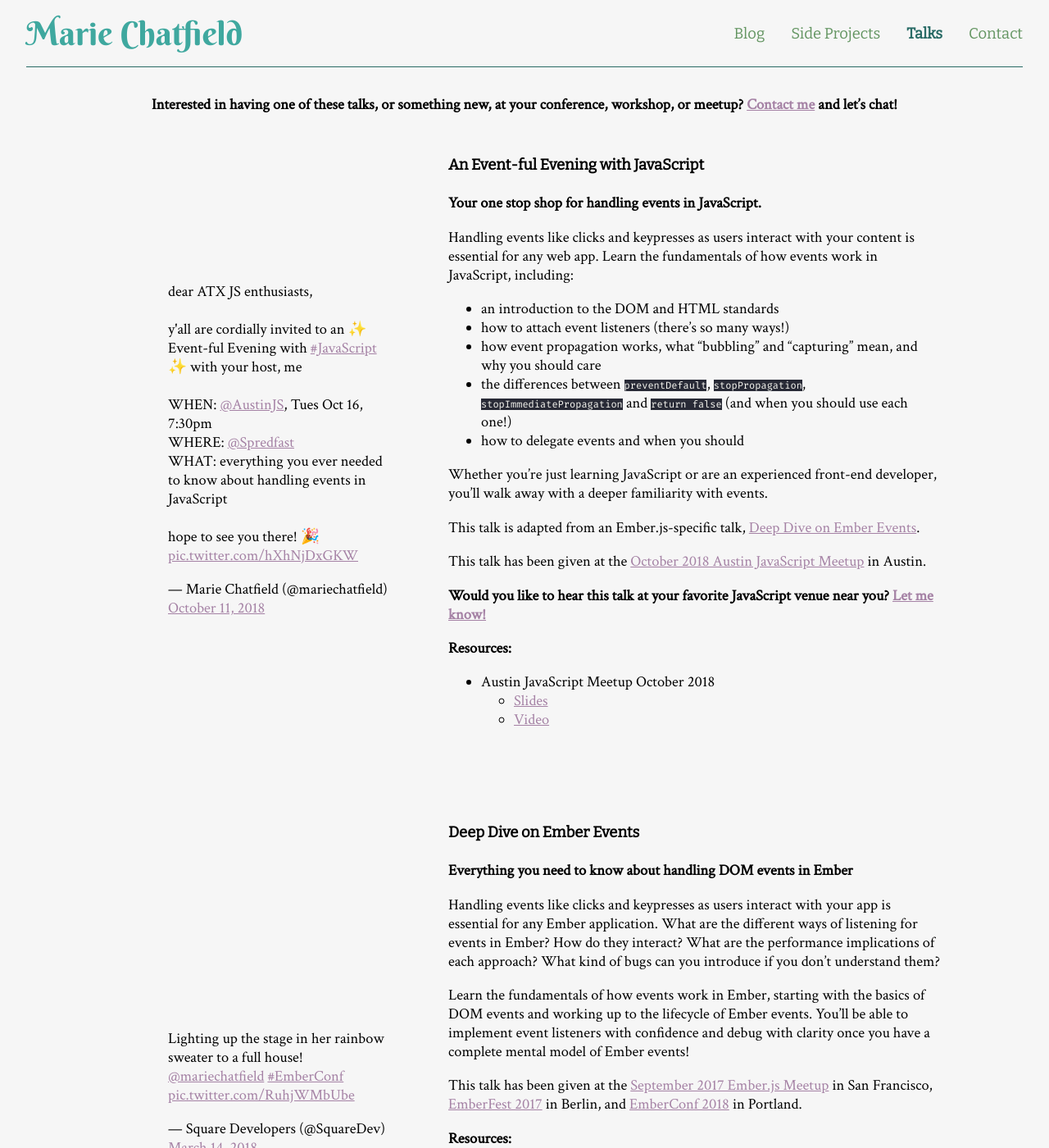
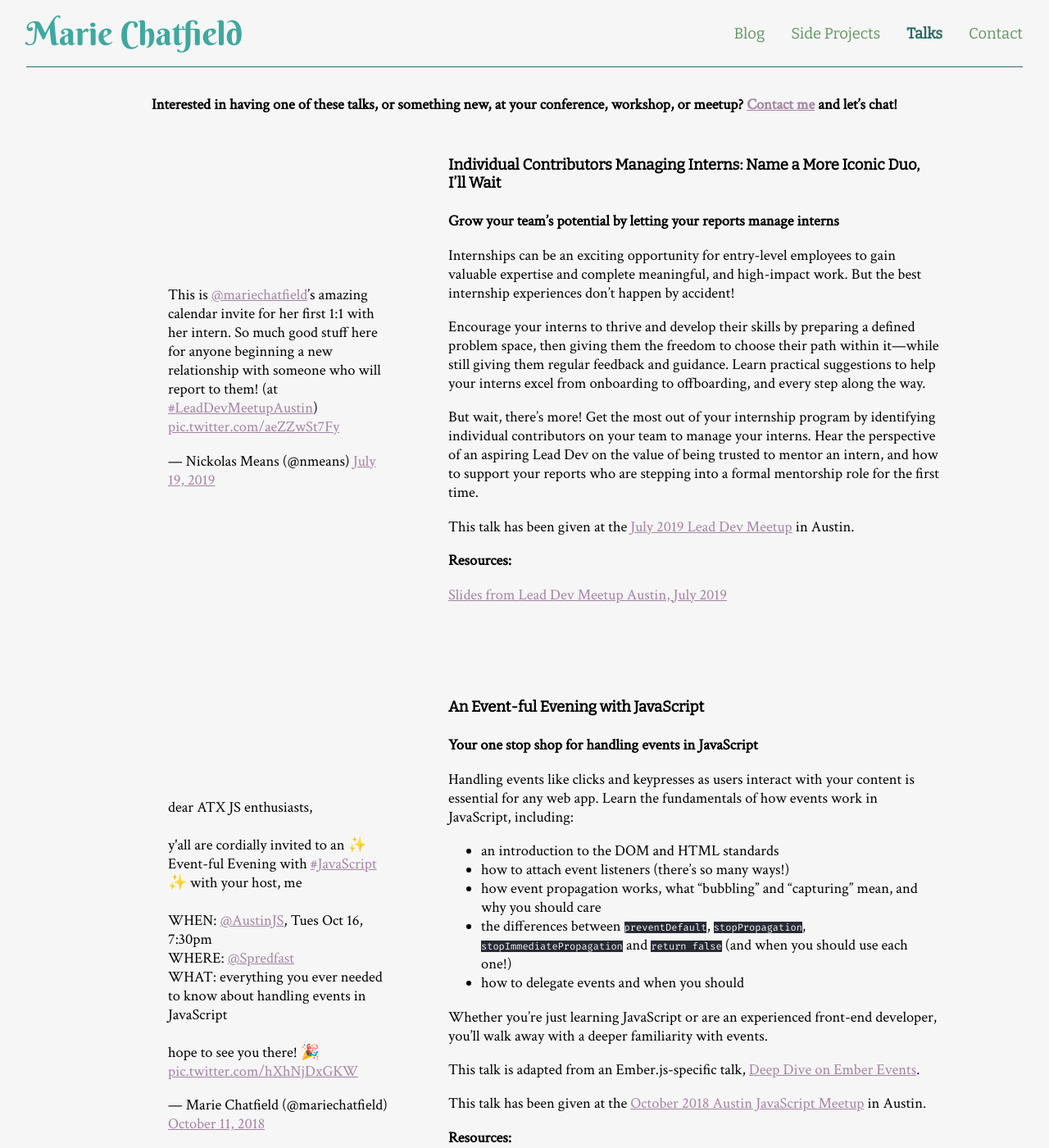
Before and after one commit to mchat/mchat.github.io, a Jekyll site: the page built from talks/index.md, in a window 1280 px wide and 1400 px high. Shown: the whole window at 82% size. Built offline with Jekyll 4.4.1, drawn with Linux system fonts in a browser that asks for light colours; nearby versions of some CDN libraries; comment, search, counter and statistics services are not loaded.

Commit message:
Add intern management talk

```diff
--- a/talks/index.md
+++ b/talks/index.md
@@ -6,6 +6,36 @@ title: Talks
 <div class="content__section" markdown="block">
 __Interested in having one of these talks, or something new, at your conference, workshop, or meetup? [Contact me](/contact) and let's chat!__
 </div>
+
+<div id="interns" class="content__section">
+  <div class="content__section__media content__section__media--small">
+    <blockquote class="twitter-tweet" data-lang="en"><p lang="en" dir="ltr">This is <a href="https://twitter.com/mariechatfield?ref_src=twsrc%5Etfw">@mariechatfield</a>’s amazing calendar invite for her first 1:1 with her intern. So much good stuff here for anyone beginning a new relationship with someone who will report to them! (at <a href="https://twitter.com/hashtag/LeadDevMeetupAustin?src=hash&amp;ref_src=twsrc%5Etfw">#LeadDevMeetupAustin</a>) <a href="https://t.co/aeZZwSt7Fy">pic.twitter.com/aeZZwSt7Fy</a></p>&mdash; Nickolas Means (@nmeans) <a href="https://twitter.com/nmeans/status/1152005741089177602?ref_src=twsrc%5Etfw">July 19, 2019</a></blockquote>
+  </div>
+
+  <div class="spacer--xl"></div>
+
+  <div class="content__section__text content__section__text--align-title" markdown="block">
+
+#### Individual Contributors Managing Interns: Name a More Iconic Duo, I'll Wait
+
+__Grow your team's potential by letting your reports manage interns__
+
+Internships can be an exciting opportunity for entry-level employees to gain valuable expertise and complete meaningful, and high-impact work. But the best internship experiences don’t happen by accident!
+
+Encourage your interns to thrive and develop their skills by preparing a defined problem space, then giving them the freedom to choose their path within it—while still giving them regular feedback and guidance. Learn practical suggestions to help your interns excel from onboarding to offboarding, and every step along the way.
+
+But wait, there’s more! Get the most out of your internship program by identifying individual contributors on your team to manage your interns. Hear the perspective of an aspiring Lead Dev on the value of being trusted to mentor an intern, and how to support your reports who are stepping into a formal mentorship role for the first time.
+
+This talk has been given at the [July 2019 Lead Dev Meetup](https://ti.to/the-lead-developer-meetup/austin-july-2019) in Austin.
+
+  __Resources:__
+
+  [Slides from Lead Dev Meetup Austin, July 2019](https://drive.google.com/file/d/13AnWu-7CasZwar3w40MjfwAiMVwUoTQU/view)
+  </div>
+</div>
+
+<div class="spacer--xl"></div>
+
 
 <div id="javascript-events" class="content__section">
   <div class="content__section__media content__section__media--small">
@@ -18,7 +48,7 @@ __Interested in having one of these talks, or something new, at your conference,
 
 #### An Event-ful Evening with JavaScript
 
-__Your one stop shop for handling events in JavaScript.__
+__Your one stop shop for handling events in JavaScript__
 
 Handling events like clicks and keypresses as users interact with your content is essential for any web app. Learn the fundamentals of how events work in JavaScript, including:
 
@@ -33,8 +63,6 @@ Whether you’re just learning JavaScript or are an experienced front-end develo
 This talk is adapted from an Ember.js-specific talk, [Deep Dive on Ember Events](#ember-events).
 
 This talk has been given at the [October 2018 Austin JavaScript Meetup](https://austinjavascript.com/posts/meetups/2018/10/16/) in Austin.
-
-__Would you like to hear this talk at your favorite JavaScript venue near you? [Let me know!](/contact)__
 
   __Resources:__
 
```
